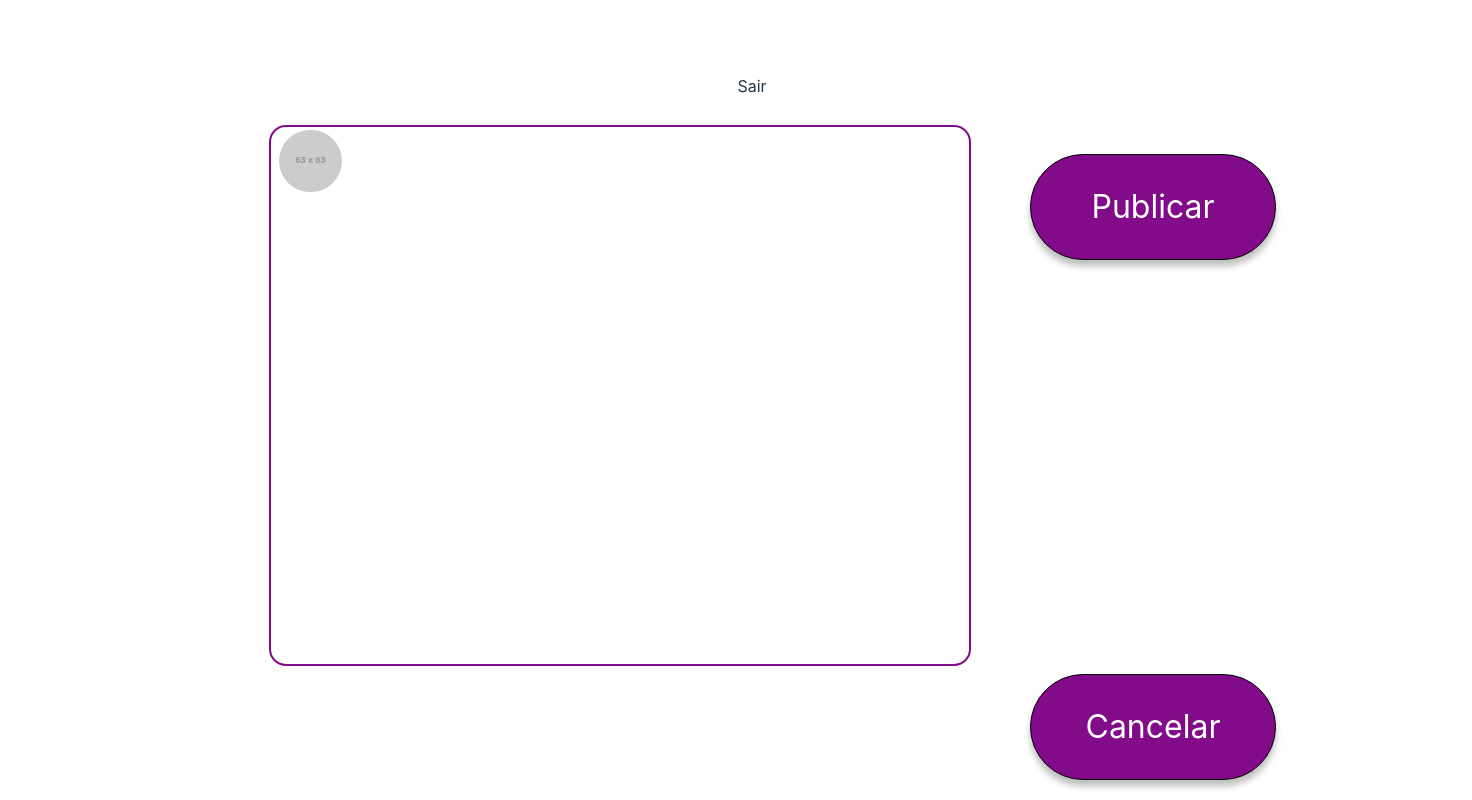
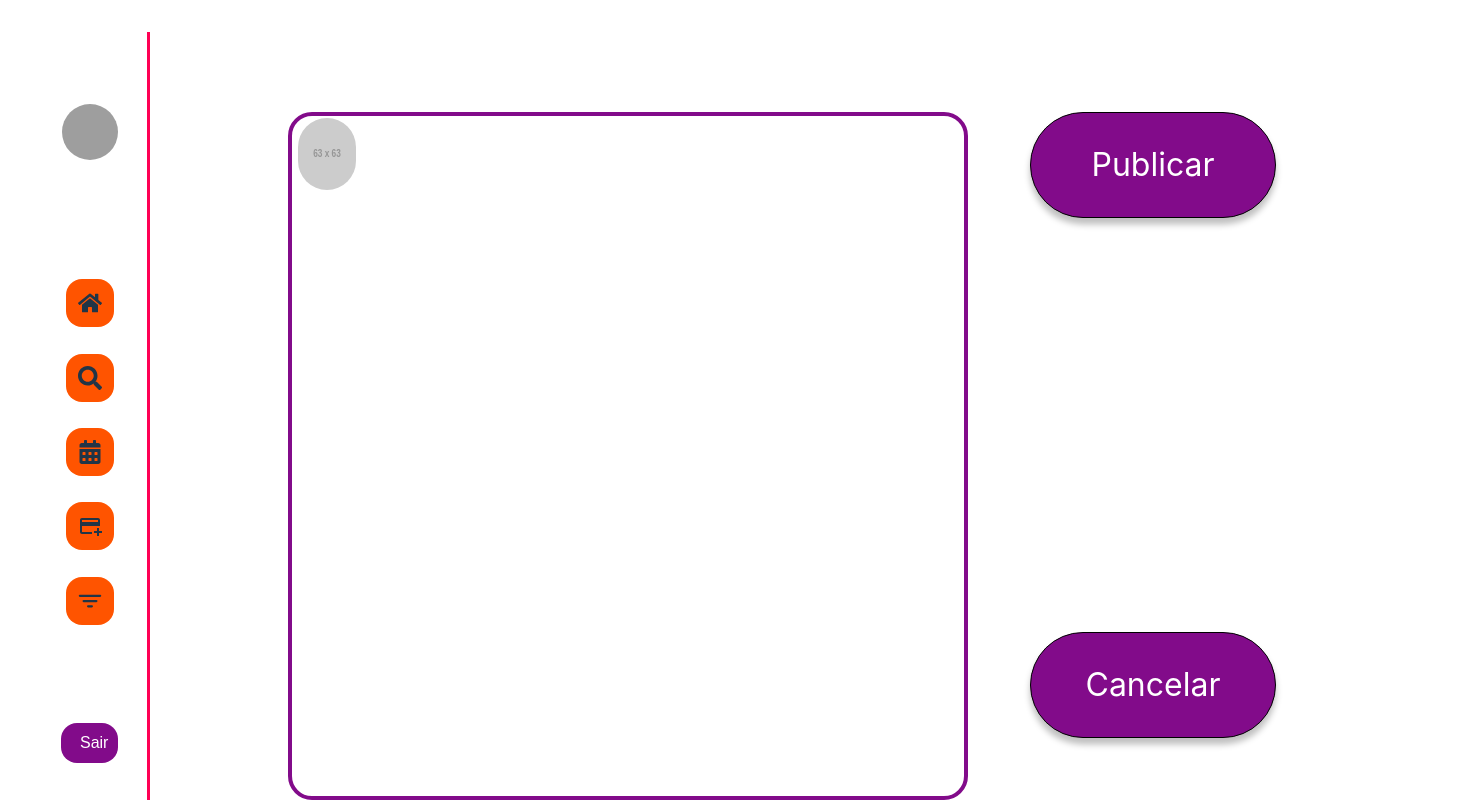
Before and after one commit to liviaguirao/aee, a React (Vite) app in the folder front-end/: page /pre_visual in a window 1280 px wide. Shown: the top 800 px of the page, 1472 px wide, since content can reach past the window. Built offline with nearby package versions, Linux system fonts and the light colour scheme; grey boxes are pictures that could not be loaded.

Commit message:
Terminando tela pre_visual

```diff
--- a/front-end/src/pages/Criar_publicacao.jsx
+++ b/front-end/src/pages/Criar_publicacao.jsx
@@ -86,9 +86,9 @@ function Criar_publicacao() {
 
   return (
     <>
-      <div style={{ width: '100vw', height: '100vh', position: 'relative', background: 'white', margin: 'auto', borderRadius: 15 }}>
+      <div style={{ width: '100vw', height: '100vh', position: 'relative', background: 'white', margin: 'auto', borderRadius: '2vh' }}>
         <Navbar />
-        <div style={{ width: '65%', height: '70%', margin: 'auto', position: 'absolute', top: '14%', left: '10%', background: 'white', borderRadius: 15, border: '5px #820B8A solid' }} />
+        <div style={{ width: '65%', height: '70%', margin: 'auto', position: 'absolute', top: '14%', left: '10%', background: 'white', borderRadius: '2vh', border: '0.8vh #820B8A solid' }} />
         <Button text="Anexar arquivos" onClick={triggerFileInput} className="button-anexar" />
         <input
           type="file"
@@ -98,7 +98,7 @@ function Criar_publicacao() {
           accept="image/jpeg, image/png"
         />
         <textarea
-          style={{ width: '75%', height: '65%', position: 'absolute', top: '15%', left: '12%', color: 'black', fontSize: 30, fontFamily: 'Inter', fontWeight: '400', background: 'transparent', border: 'none', outline: 'none', resize: 'none', overflow: 'hidden' }}
+          style={{ width: '63vw', height: '65vh', position: 'absolute', top: '15vh', left: '11vw', color: 'black', fontSize: '150%', fontFamily: 'Inter', fontWeight: '400', background: 'transparent', border: 'none', outline: 'none', resize: 'none', overflow: 'hidden' }}
           placeholder="Escreva aqui"
           autoFocus
           value={texto}
--- a/front-end/src/pages/Pre_visual.jsx
+++ b/front-end/src/pages/Pre_visual.jsx
@@ -2,6 +2,7 @@ import { useNavigate } from 'react-router-dom'
 import { useLocation } from 'react-router-dom';
 import '../styles/App.css'
 import '../styles/Style.css'
+import Navbar from '../components/navbar';
 
 function Pre_visual() {
     const navigate = useNavigate();
@@ -22,12 +23,8 @@ function Pre_visual() {
 
   return (
     <>
-      <div style={{width: 1440, height: 653, position: 'relative', background: 'white'}}>
-      <Button
-          text="Sair"
-          // onClick={handleSairClick} // Substitua handleSairClick pela função que lida com o clique do botão
-          className="button-sair"
-      />
+      <div style={{width: '100vw', height: '100vh', position: 'relative', background: 'white'}}>
+        <Navbar />
       <Button
           text="Cancelar"
           onClick={handleFilterClick_cancelar}
@@ -38,16 +35,15 @@ function Pre_visual() {
           // onClick={handlePublicarClick} // Substitua handlePublicarClick pela função que lida com o clique do botão
           className="button-publicar"
       />
-      <div style={{width: 698, height: 537, left: 237, top: 51, position: 'absolute'}}>
-        <div style={{width: 698, height: 537, left: 0, top: 0, position: 'absolute', background: 'white', borderRadius: 17, border: '2px #820B8A solid'}} />
-        <div style={{width: 255.19, height: 26.24, left: 10.09, top: 491.58, position: 'absolute', textAlign: 'right', color: 'black', fontSize: 24, fontFamily: 'Manjari', fontWeight: '400', textTransform: 'lowercase', wordWrap: 'break-word'}}></div>
-        <div style={{width: 670, height: 1, left: 10, top: 480, position: 'absolute', textAlign: 'left', color: 'black', fontSize: 24, fontFamily: 'Inter', fontWeight: '400', textTransform: 'lowercase', wordWrap: 'break-word'}}>
+      <div style={{width: '52.5vw', height: '85vh', left: '20vw', top: '10vh', position: 'absolute'}}>
+        <div style={{width: '52.5vw', height: '85vh', left: '0vw', top: '0vh', position: 'absolute', background: 'white', borderRadius: '3vh', border: '0.5vh #820B8A solid'}} />
+        <div style={{width: '50vw', height: '1vh', left: '1vw', top: '71vh', position: 'absolute', textAlign: 'left', color: 'black', fontSize: '150%', fontFamily: 'Inter', fontWeight: '400', textTransform: 'lowercase', wordWrap: 'break-word'}}>
           <p>
             {texto}
           </p>
         </div>
-        <img style={{width: 62.54, height: 62.58, left: 10.09, top: 5.05, position: 'absolute', borderRadius: 9999}} src="https://via.placeholder.com/63x63" />
-        {imagem && <img src={imagem} alt="Imagem selecionada" style={{position: 'absolute', zIndex: 1000, width: 694, height: 402, left: 2.02, top: 78.73}} />}
+        <img style={{width: '4.5vw', height: '9vh', left: '0.8vw', top: '0.8vh', position: 'absolute', borderRadius: '100vh'}} src="https://via.placeholder.com/63x63" />
+        {imagem && <img src={imagem} alt="Imagem selecionada" style={{position: 'absolute', zIndex: 1000, width: '52.59vw', height: '62vh', left: '0.2vw', top: '13vh'}} />}
       </div>
     </div>
     </>
```
